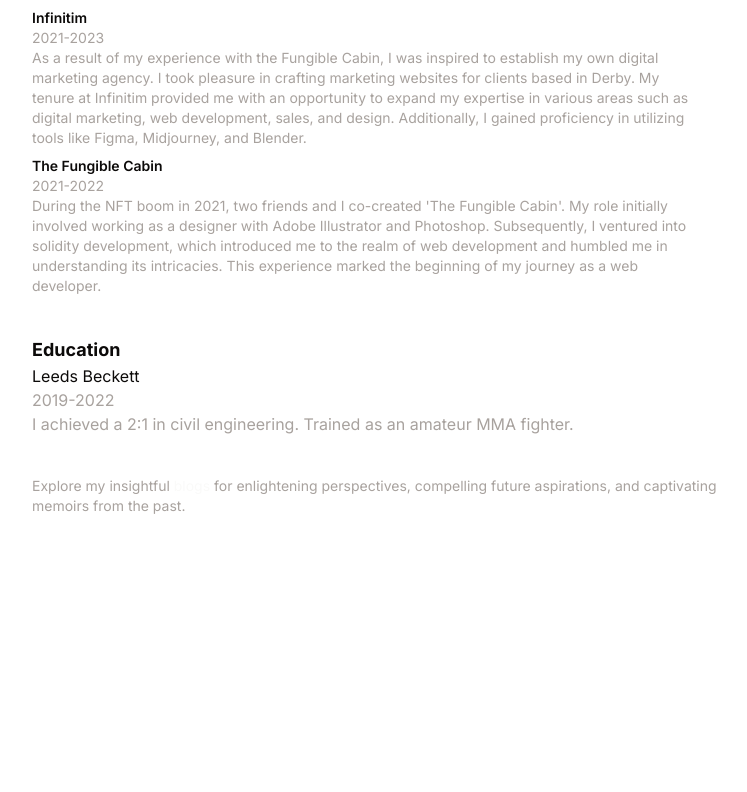
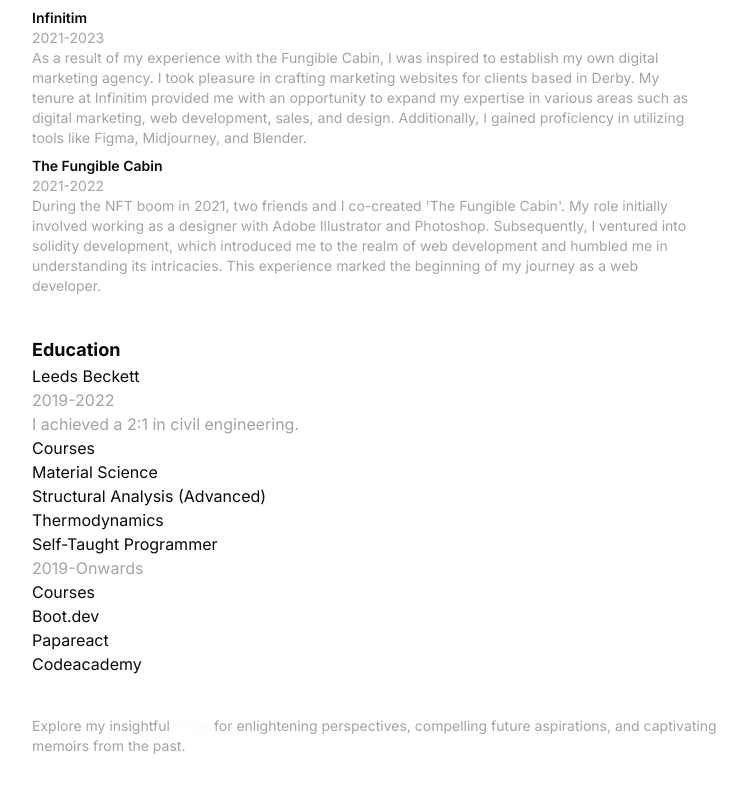
Before and after one commit to mxdeley/mxdeley.com, a Next.js app: page /cv in a window 1280 px wide. Shown: the part 888-1680 px from the top of the page, without its empty margins (240-987 px from the left). Before the commit the page ends 1484 px from the top, so only its background shows below. Built offline with nearby package versions, Linux system fonts and the light colour scheme.

Commit message:
added sections to education

```diff
--- a/app/cv/page.tsx
+++ b/app/cv/page.tsx
@@ -171,12 +171,25 @@ export default function CV() {
       <div className="flex justify-start w-full">
         <div>
           <h2 className="text-lg font-bold">Education</h2>
-          <h3>Leeds Beckett</h3>
-          <h4 className="text-stone-400">2019-2022</h4>
-          <p className="text-stone-400">
-            I achieved a 2:1 in civil engineering. Trained as an amateur MMA
-            fighter.
-          </p>
+          <div>
+            <h3>Leeds Beckett</h3>
+            <h4 className="text-stone-400">2019-2022</h4>
+            <p className="text-stone-400">
+              I achieved a 2:1 in civil engineering.
+            </p>
+            <h5>Courses</h5>
+            <p>Material Science</p>
+            <p>Structural Analysis (Advanced)</p>
+            <p>Thermodynamics</p>
+          </div>
+          <div>
+            <h3>Self-Taught Programmer</h3>
+            <h4 className="text-stone-400">2019-Onwards</h4>
+            <h5>Courses</h5>
+            <p>Boot.dev</p>
+            <p>Papareact</p>
+            <p>Codeacademy</p>
+          </div>
         </div>
       </div>
       <div>
```
